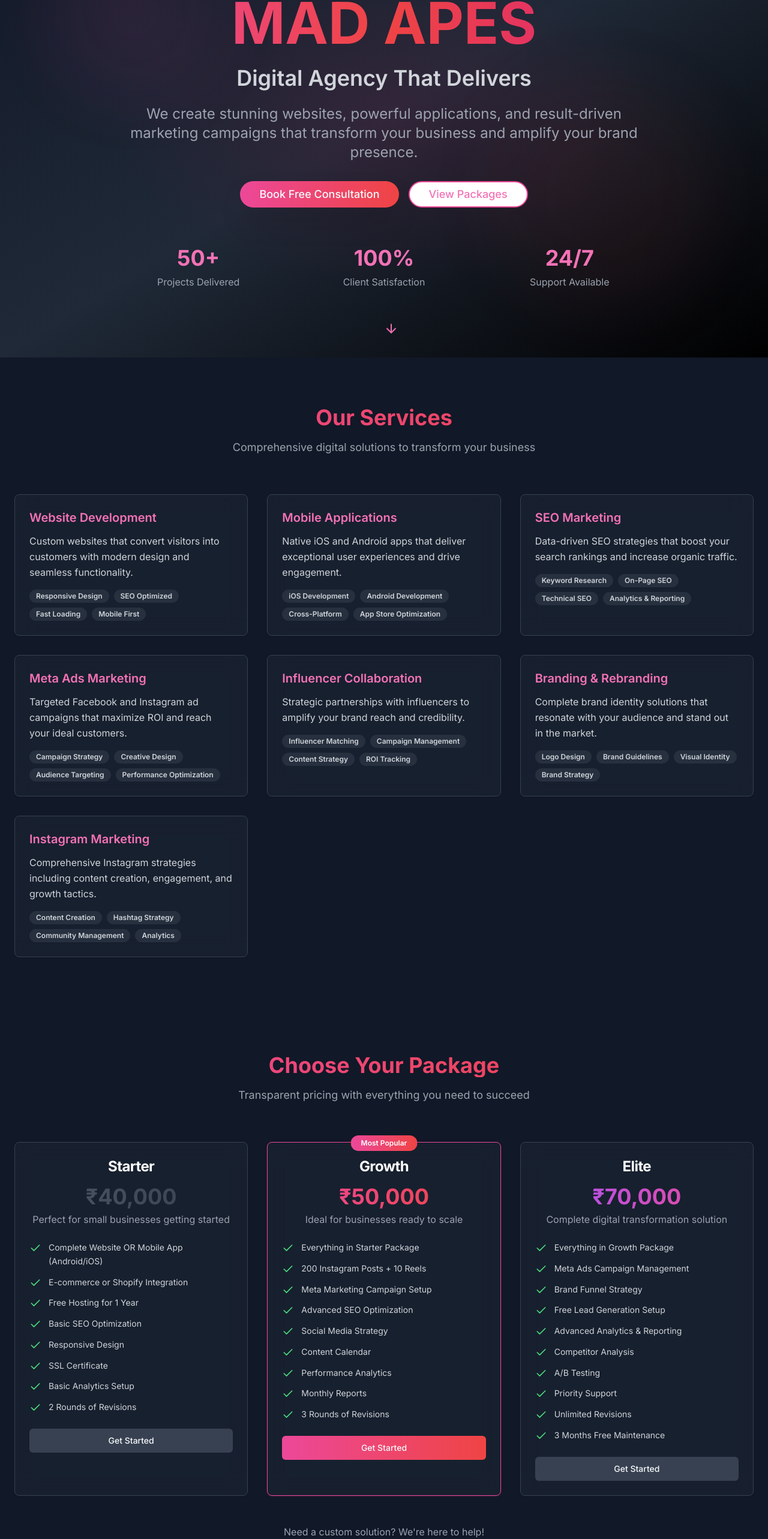
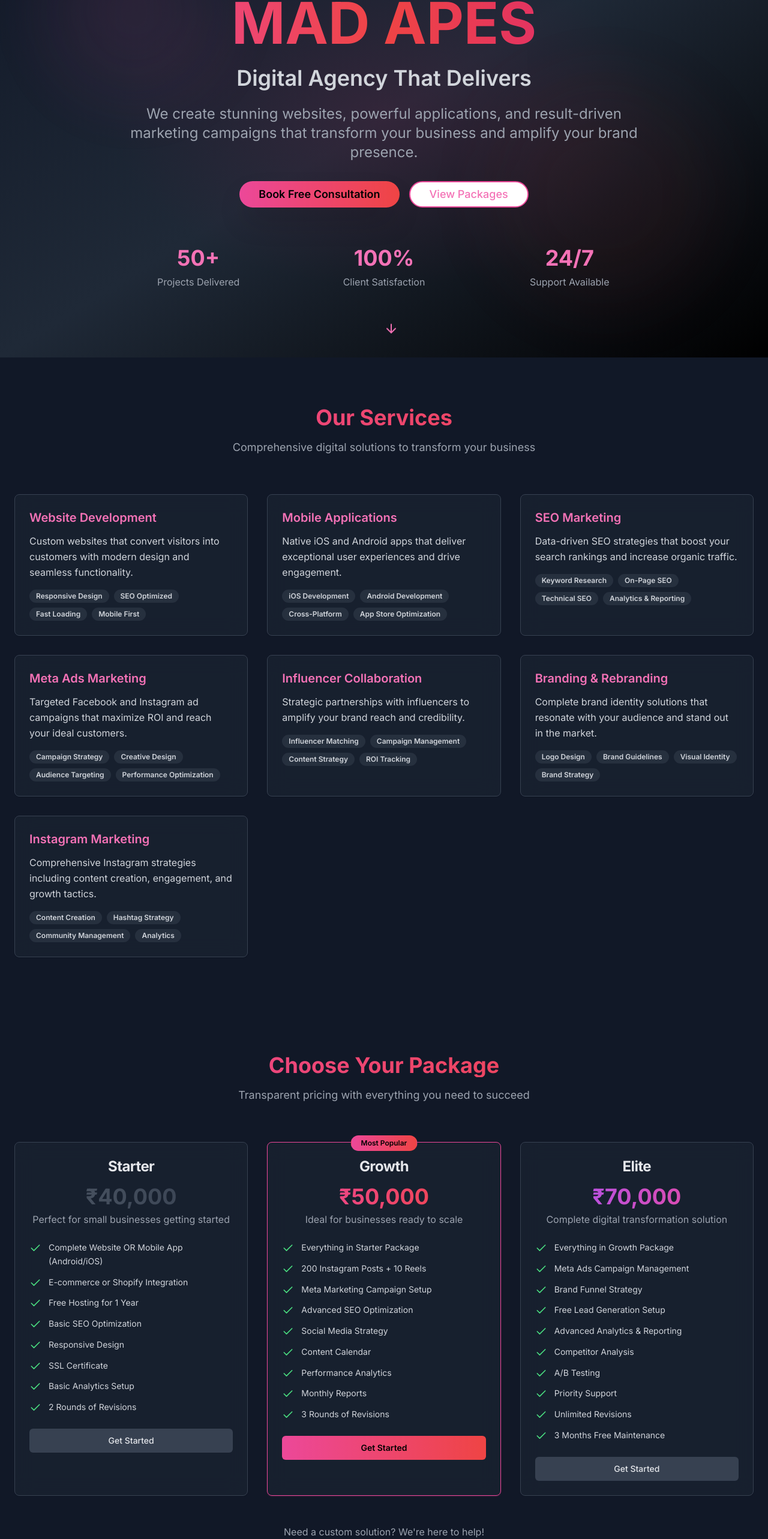
Before and after one commit to udayjordan/mad-apes-web-forge, a React (Vite) app: page / in a window 1280 px wide. Shown: the part 204-2770 px from the top of the page at 60% size. Built offline with nearby package versions, Linux system fonts and the light colour scheme.

Commit message:
Refactor: Remove white elements from buttons
Removes white backgrounds and text from button elements.

```diff
--- a/src/components/Hero.tsx
+++ b/src/components/Hero.tsx
@@ -29,7 +29,7 @@ const Hero = () => {
           <div className="flex flex-col sm:flex-row gap-4 justify-center items-center mb-12 animate-fade-in delay-500">
             <Button
               size="lg"
-              className="bg-gradient-to-r from-pink-500 to-red-500 hover:from-pink-600 hover:to-red-600 text-lg px-8 py-4 rounded-full shadow-2xl hover:shadow-pink-500/25 transition-all duration-300 hover:scale-105"
+              className="bg-gradient-to-r from-pink-500 to-red-500 hover:from-pink-600 hover:to-red-600 text-black font-semibold text-lg px-8 py-4 rounded-full shadow-2xl hover:shadow-pink-500/25 transition-all duration-300 hover:scale-105"
               asChild
             >
               <a href="https://calendly.com/madapes-co/30min" target="_blank" rel="noopener noreferrer">
@@ -39,7 +39,7 @@ const Hero = () => {
             <Button
               size="lg"
               variant="outline"
-              className="border-2 border-pink-500 text-pink-400 hover:bg-pink-500 hover:text-white text-lg px-8 py-4 rounded-full transition-all duration-300 hover:scale-105"
+              className="border-2 border-pink-500 text-pink-400 hover:bg-pink-500 hover:text-black text-lg px-8 py-4 rounded-full transition-all duration-300 hover:scale-105"
               asChild
             >
               <a href="#packages">
--- a/src/components/Packages.tsx
+++ b/src/components/Packages.tsx
@@ -83,13 +83,13 @@ const Packages = () => {
               }`}
             >
               {pkg.popular && (
-                <Badge className="absolute -top-3 left-1/2 transform -translate-x-1/2 bg-gradient-to-r from-pink-500 to-red-500 text-white px-4 py-1">
+                <Badge className="absolute -top-3 left-1/2 transform -translate-x-1/2 bg-gradient-to-r from-pink-500 to-red-500 text-black font-semibold px-4 py-1">
                   Most Popular
                 </Badge>
               )}
 
               <CardHeader className="text-center pb-2">
-                <CardTitle className="text-2xl font-bold text-white mb-2">
+                <CardTitle className="text-2xl font-bold text-gray-200 mb-2">
                   {pkg.name}
                 </CardTitle>
                 <div className={`text-4xl font-bold bg-gradient-to-r ${pkg.gradient} bg-clip-text text-transparent mb-2`}>
@@ -115,8 +115,8 @@ const Packages = () => {
                 <Button
                   className={`w-full ${
                     pkg.popular
-                      ? 'bg-gradient-to-r from-pink-500 to-red-500 hover:from-pink-600 hover:to-red-600'
-                      : 'bg-gray-700 hover:bg-gray-600'
+                      ? 'bg-gradient-to-r from-pink-500 to-red-500 hover:from-pink-600 hover:to-red-600 text-black font-semibold'
+                      : 'bg-gray-700 hover:bg-gray-600 text-gray-200'
                   } transition-all duration-300 hover:scale-105`}
                   asChild
                 >
@@ -135,7 +135,7 @@ const Packages = () => {
           </p>
           <Button
             variant="outline"
-            className="border-pink-500 text-pink-400 hover:bg-pink-500 hover:text-white"
+            className="border-pink-500 text-pink-400 hover:bg-pink-500 hover:text-black"
             asChild
           >
             <a href="https://wa.me/919476383024" target="_blank" rel="noopener noreferrer">
--- a/src/pages/Index.tsx
+++ b/src/pages/Index.tsx
@@ -56,7 +56,7 @@ const Index = () => {
             <a href="https://wa.me/919476383024" className="hover:text-pink-400 transition-colors">Contact</a>
             <Button
               asChild
-              className="bg-gradient-to-r from-pink-500 to-red-500 hover:from-pink-600 hover:to-red-600"
+              className="bg-gradient-to-r from-pink-500 to-red-500 hover:from-pink-600 hover:to-red-600 text-black font-semibold"
             >
               <a href="https://calendly.com/madapes-co/30min" target="_blank" rel="noopener noreferrer">
                 Book a Call
@@ -91,13 +91,13 @@ const Index = () => {
             <Card className="bg-gray-800/50 backdrop-blur-lg border-gray-700 hover:bg-gray-800/70 transition-all duration-300 group">
               <CardContent className="p-8 text-center">
                 <div className="w-16 h-16 bg-gradient-to-r from-pink-500 to-red-500 rounded-full flex items-center justify-center mx-auto mb-4 group-hover:scale-110 transition-transform">
-                  <Phone className="w-8 h-8 text-white" />
+                  <Phone className="w-8 h-8 text-black" />
                 </div>
                 <h3 className="text-xl font-semibold mb-4">WhatsApp Chat</h3>
                 <p className="text-gray-400 mb-4">Quick response guaranteed</p>
                 <Button
                   asChild
-                  className="bg-green-600 hover:bg-green-700"
+                  className="bg-green-600 hover:bg-green-700 text-gray-900 font-semibold"
                 >
                   <a href="https://wa.me/919476383024" target="_blank" rel="noopener noreferrer">
                     Chat Now
@@ -109,14 +109,14 @@ const Index = () => {
             <Card className="bg-gray-800/50 backdrop-blur-lg border-gray-700 hover:bg-gray-800/70 transition-all duration-300 group">
               <CardContent className="p-8 text-center">
                 <div className="w-16 h-16 bg-gradient-to-r from-pink-500 to-red-500 rounded-full flex items-center justify-center mx-auto mb-4 group-hover:scale-110 transition-transform">
-                  <Mail className="w-8 h-8 text-white" />
+                  <Mail className="w-8 h-8 text-black" />
                 </div>
                 <h3 className="text-xl font-semibold mb-4">Email Us</h3>
                 <p className="text-gray-400 mb-4">Detailed project discussions</p>
                 <Button
                   asChild
                   variant="outline"
-                  className="border-pink-500 text-pink-400 hover:bg-pink-500 hover:text-white"
+                  className="border-pink-500 text-pink-400 hover:bg-pink-500 hover:text-black"
                 >
                   <a href="mailto:madapes.co@gmail.com">
                     Send Email
@@ -128,13 +128,13 @@ const Index = () => {
             <Card className="bg-gray-800/50 backdrop-blur-lg border-gray-700 hover:bg-gray-800/70 transition-all duration-300 group">
               <CardContent className="p-8 text-center">
                 <div className="w-16 h-16 bg-gradient-to-r from-pink-500 to-red-500 rounded-full flex items-center justify-center mx-auto mb-4 group-hover:scale-110 transition-transform">
-                  <Linkedin className="w-8 h-8 text-white" />
+                  <Linkedin className="w-8 h-8 text-black" />
                 </div>
                 <h3 className="text-xl font-semibold mb-4">LinkedIn</h3>
                 <p className="text-gray-400 mb-4">Professional networking</p>
                 <Button
                   asChild
-                  className="bg-blue-600 hover:bg-blue-700"
+                  className="bg-blue-600 hover:bg-blue-700 text-gray-900 font-semibold"
                 >
                   <a href="https://www.linkedin.com/in/uday-shikhar-das-b49b851a9/" target="_blank" rel="noopener noreferrer">
                     Connect
@@ -156,7 +156,7 @@ const Index = () => {
           className="fixed bottom-8 right-8 z-50 w-12 h-12 rounded-full bg-gradient-to-r from-pink-500 to-red-500 hover:from-pink-600 hover:to-red-600 shadow-lg"
           size="icon"
         >
-          <ArrowUp className="w-6 h-6" />
+          <ArrowUp className="w-6 h-6 text-black" />
         </Button>
       )}
     </div>
```
